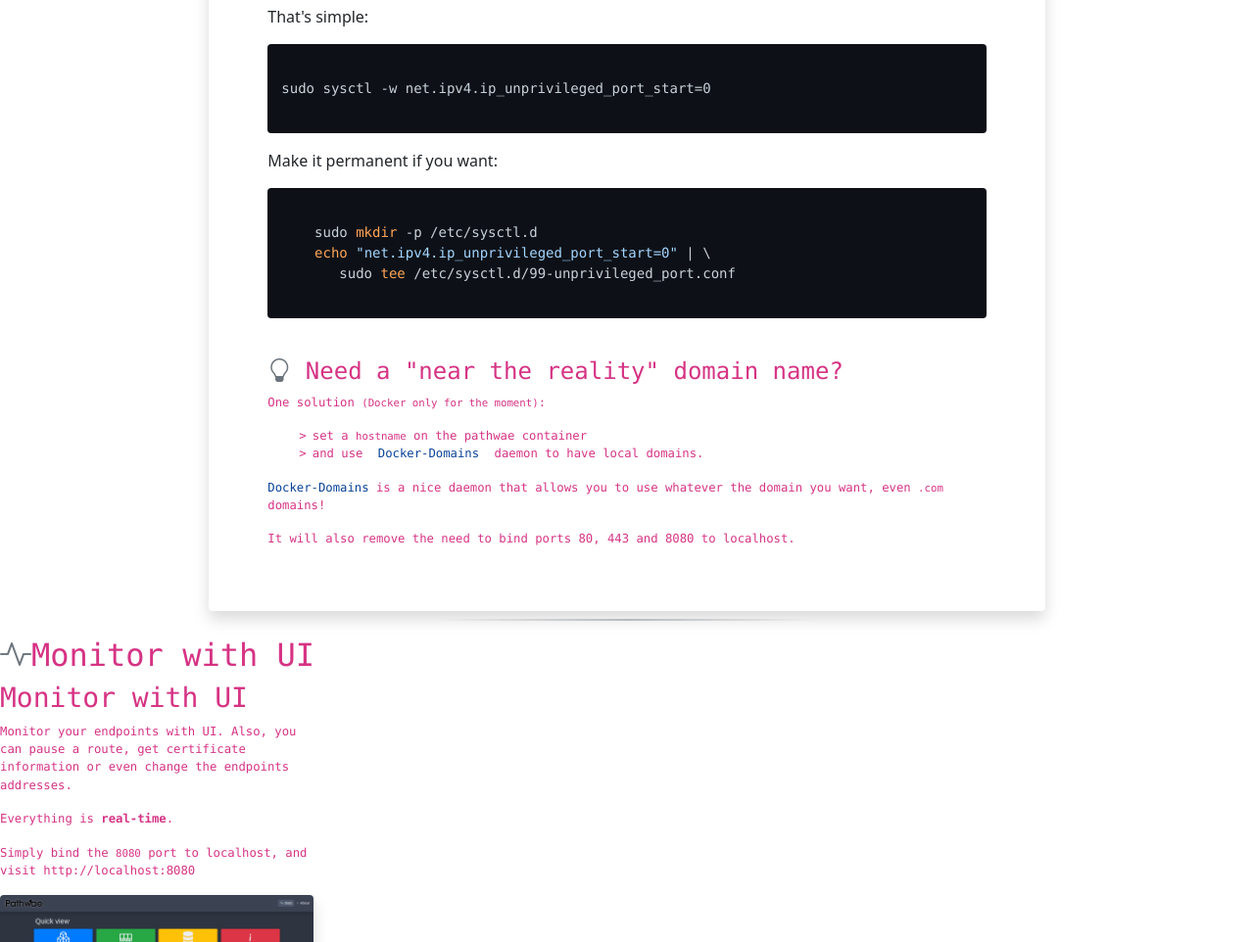
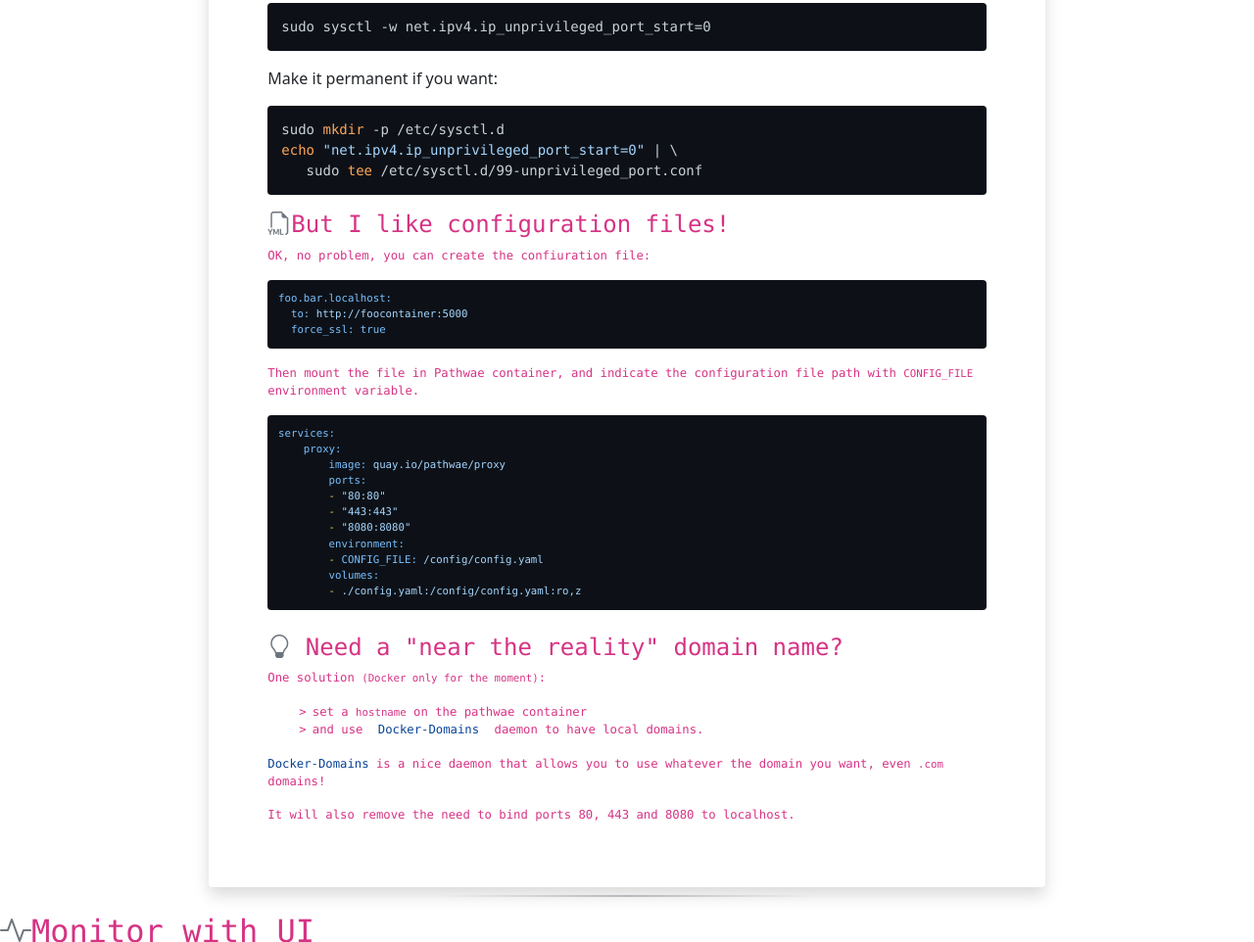
Before and after one commit to pathwae/website, a website built with Parcel: page src/index.html in a window 1280 px wide. Shown: the part 1838-2800 px from the top of the page at 98% size. Built offline with nearby package versions, Linux system fonts and the light colour scheme.

Commit message:
Fix a bad sentence about config files + exemple

```diff
--- a/src/fragments/presentation.html
+++ b/src/fragments/presentation.html
@@ -9,7 +9,10 @@
   </div>
   <div class="col-md-6">
     <ul>
-      <li>No configuration file</li>
+      <li>
+        No configuration file required
+        <up><a title="But you can use a file too!" href="#conf-file">*</a></up>
+      </li>
       <li>No container modification</li>
       <li>Auto TLS/SSL</li>
       <li>Works with Docker, Podman, compose...</li>
--- a/src/fragments/usage.html
+++ b/src/fragments/usage.html
@@ -3,8 +3,7 @@
   <div class="col-md-6">
     <h3><i class="bi bi-code-square"></i> Example</h3>
     <pre class="language-yaml">
-    <code>
-services:
+    <code>services:
   foocontainer:
     # Your container here listening, for example,
     # on port 5000.
@@ -22,8 +21,7 @@ services:
         foo.bar.localhost:
           # foocontainer port 5000
           to: http://foocontainer:5000
-          force_ssl: true
-    </code></pre>
+          force_ssl: true</code></pre>
     <ul>
       <li>
         Use <code>docker-compose up</code> or <code>podman-compose up</code>
@@ -63,15 +61,31 @@ services:
       <code>80/443</code> ports with this command:
     </p>
     <p>That's simple:</p>
-    <pre class="language-bash"><code>
-sudo sysctl -w net.ipv4.ip_unprivileged_port_start=0
-    </code></pre>
+    <pre class="language-bash"><code>sudo sysctl -w net.ipv4.ip_unprivileged_port_start=0</code></pre>
     <p>Make it permanent if you want:</p>
-    <pre class="language-bash"><code>
-    sudo mkdir -p /etc/sysctl.d
-    echo "net.ipv4.ip_unprivileged_port_start=0" | \
-       sudo tee /etc/sysctl.d/99-unprivileged_port.conf
-    <code></pre>
+    <pre class="language-bash"><code>sudo mkdir -p /etc/sysctl.d
+echo "net.ipv4.ip_unprivileged_port_start=0" | \
+   sudo tee /etc/sysctl.d/99-unprivileged_port.conf<code></pre>
+  </div>
+  <div id="conf-file">
+      <h4><i class="bi bi-filetype-yml"></i>But I like configuration files!</h4>
+      <p>OK, no problem, you can create the confiuration file:</p>
+      <pre><code class="language-yaml">foo.bar.localhost:
+  to: http://foocontainer:5000
+  force_ssl: true
+</code></pre>
+<p>Then mount the file in Pathwae container, and indicate the configuration file path with <code>CONFIG_FILE</code> environment variable.</p>
+<pre><code class="language-yaml">services:
+    proxy:
+        image: quay.io/pathwae/proxy
+        ports:
+        - "80:80"
+        - "443:443"
+        - "8080:8080"
+        environment:
+        - CONFIG_FILE: /config/config.yaml
+        volumes:
+        - ./config.yaml:/config/config.yaml:ro,z</code></pre>
   </div>
   <div class="mt-md-4">
     <h4>
```
